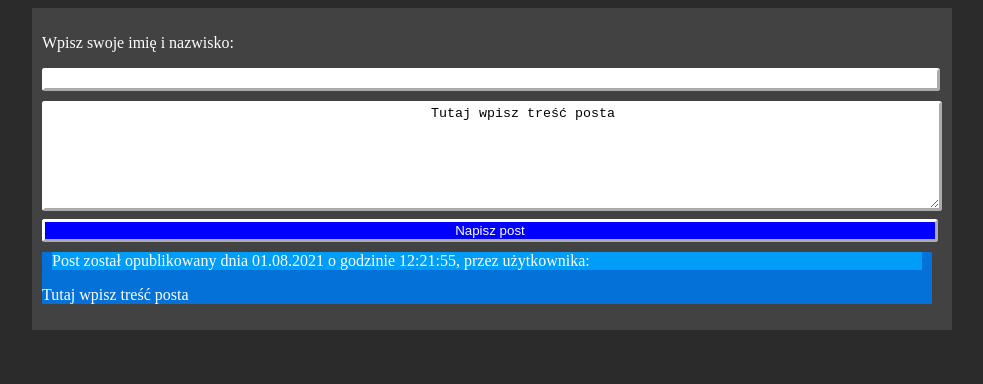
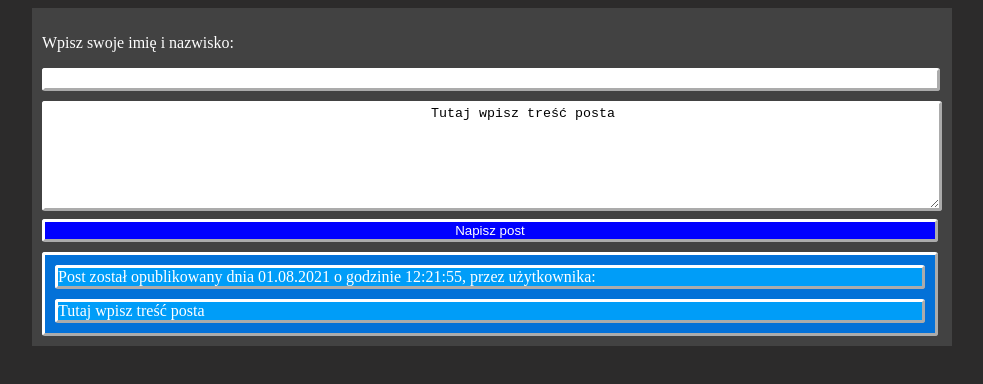
Before and after one commit to olidiaks/Forum-czego-kolwiek, a website with bundled scripts: page index.html in a window 1280 px wide. Both pictures are taken after a click on the button "Napisz post". Shown: the whole page, without its empty margins (148-1131 px from the left). Built offline with nearby package versions, Linux system fonts and the light colour scheme.

Commit message:
Uokńczenie intreface.

```diff
--- a/style.css
+++ b/style.css
@@ -16,8 +16,10 @@ body {
 .post {
 	background-color: rgb(3, 113, 216);
 	width: 890px;
+	margin-top: 10px;
 }
 
+.wpisUrzytkownika,
 .nazwaUzytkownika {
 	margin: 10px;
 	background-color: rgb(0, 157, 248);
--- a/wypiszPost.js
+++ b/wypiszPost.js
@@ -1,15 +1,16 @@
-import { dzienMiesiacRok, godzinaMinutaSekunda } from "./formatowanieCzasu.js";
+import { dzienMiesiacRok, godzinaMinutaSekunda } from './formatowanieCzasu.js';
 
 export const wypiszPost = () => {
-
-    const nazwaUzytkownika = document.getElementById('inputNazwaUżytkownika').value;
-    const trescWpisu = document.getElementById('textareaWpis').value;
-    const sekcjaWpisow = document.getElementById(`wpis`);
-    const post = `
-        <div class="post">
-            <p  class="nazwaUzytkownika">Post został opublikowany dnia ${dzienMiesiacRok()} o godzinie ${godzinaMinutaSekunda()}, przez użytkownika: ${nazwaUzytkownika}</p>
-            <p class="wpisUrzytkownika">${trescWpisu}</p>
+	const nazwaUzytkownika = document.getElementById(
+		'inputNazwaUżytkownika',
+	).value;
+	const trescWpisu = document.getElementById('textareaWpis').value;
+	const sekcjaWpisow = document.getElementById(`wpis`);
+	const post = `
+        <div class="post zaokronglonaBialaObramowka3px">
+            <p  class="nazwaUzytkownika zaokronglonaBialaObramowka3px">Post został opublikowany dnia ${dzienMiesiacRok()} o godzinie ${godzinaMinutaSekunda()}, przez użytkownika: ${nazwaUzytkownika}</p>
+            <p class="wpisUrzytkownika zaokronglonaBialaObramowka3px">${trescWpisu}</p>
         </div>
     `;
-    sekcjaWpisow.innerHTML += post;
+	sekcjaWpisow.innerHTML += post;
 };
```
